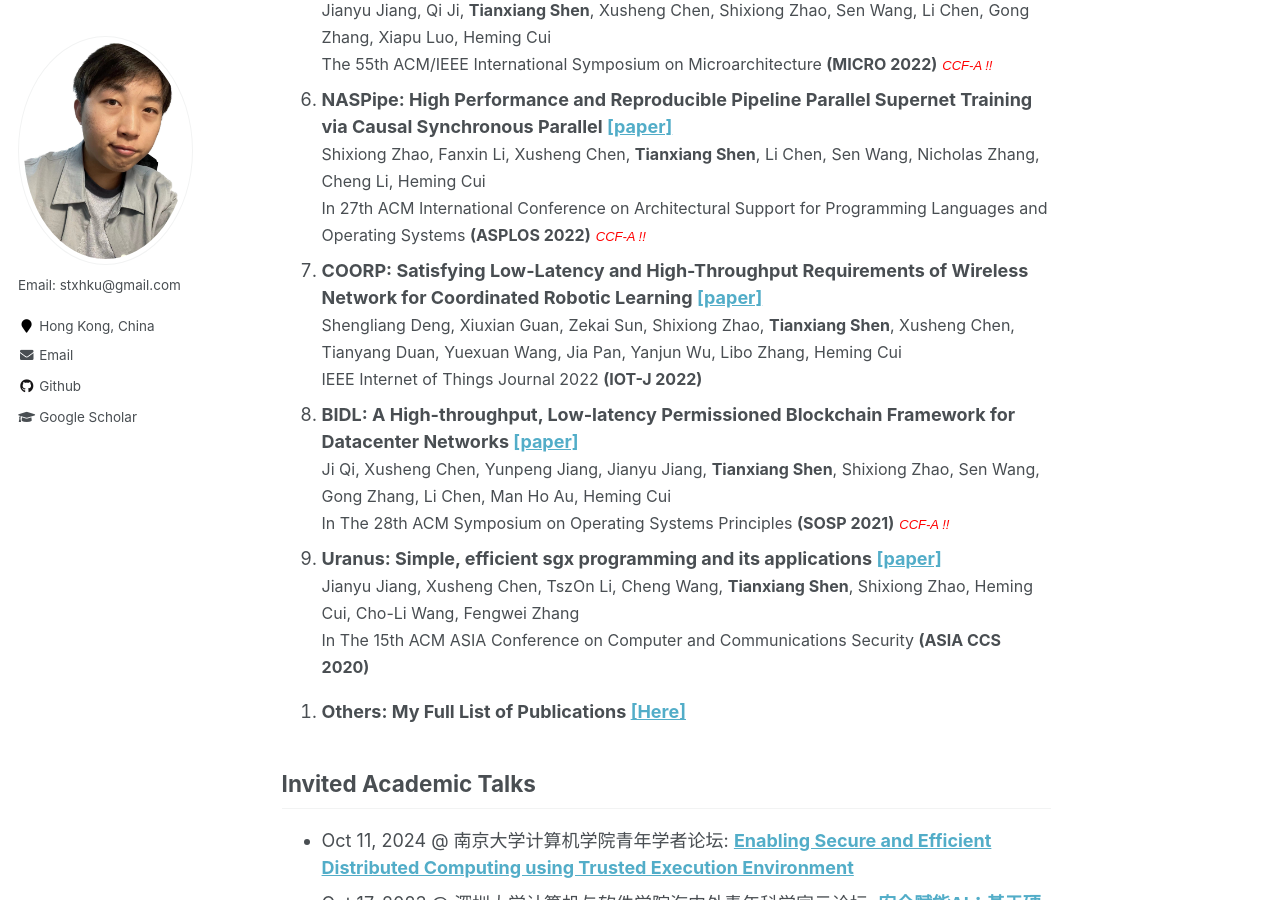
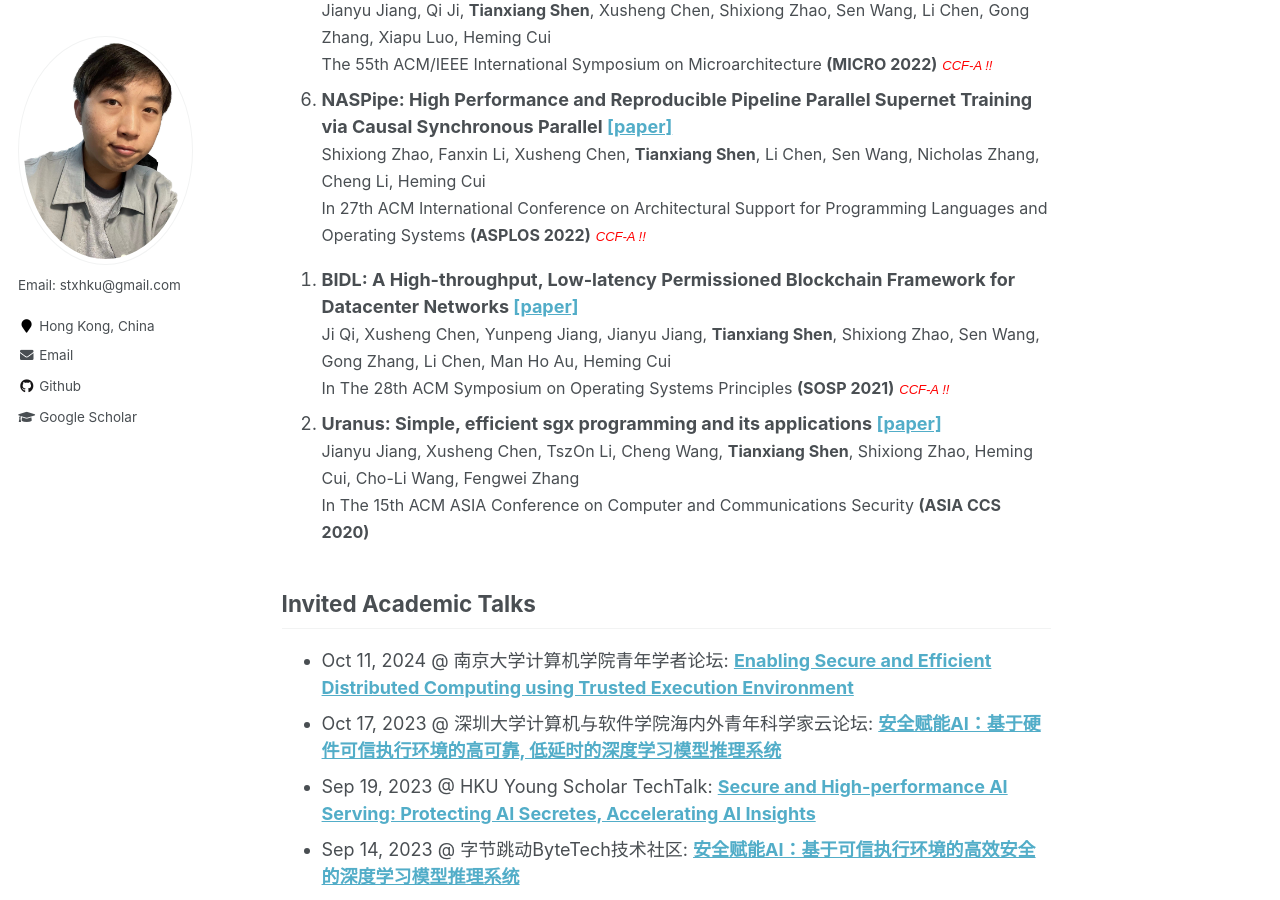
Before and after one commit to tianxiang999/tianxiang999.github.io, a Jekyll site: the page built from _pages/about.md, in a window 1280 px wide and 900 px high, scrolled down 1159 px. Built offline with Jekyll 4.4.1, drawn with Linux system fonts in a browser that asks for light colours; comment, search, counter and statistics services are not loaded; part of the change alters nothing that is shown.

Commit message:
Update about.md

```diff
--- a/_pages/about.md
+++ b/_pages/about.md
@@ -65,21 +65,21 @@ Selected Publications
    Shen</strong>, Li Chen, Sen Wang, Nicholas Zhang, Cheng Li, Heming
    Cui<br>In 27th ACM International Conference on Architectural Support for Programming Languages and Operating Systems <strong>(ASPLOS 2022)</strong></font><font size="2" face="arial" color="red"><i>CCF-A !!</i></font>
 
-7. <strong>COORP: Satisfying Low-Latency and High-Throughput Requirements of Wireless Network for Coordinated Robotic Learning [[paper]](https://i.cs.hku.hk/~heming/papers/iotj22-coorp.pdf)</strong>
+<!-- 7. <strong>COORP: Satisfying Low-Latency and High-Throughput Requirements of Wireless Network for Coordinated Robotic Learning [[paper]](https://i.cs.hku.hk/~heming/papers/iotj22-coorp.pdf)</strong>
   <br>
    <font size="3">Shengliang Deng, Xiuxian Guan, Zekai Sun, Shixiong Zhao, <strong>Tianxiang
    Shen</strong>, Xusheng Chen, Tianyang Duan, Yuexuan Wang, Jia Pan, Yanjun Wu,
    Libo Zhang, Heming Cui<br>IEEE Internet of Things Journal 2022 <strong>(IOT-J
-   2022)</strong></font>
+   2022)</strong></font> -->
 
-8. <strong>BIDL: A High-throughput, Low-latency Permissioned Blockchain
+7. <strong>BIDL: A High-throughput, Low-latency Permissioned Blockchain
   Framework for Datacenter Networks [[paper]](https://i.cs.hku.hk/~heming/papers/sosp21-bidl.pdf)</strong>
   <br>
    <font size="3">Ji Qi, Xusheng Chen, Yunpeng Jiang, Jianyu Jiang,
    <strong>Tianxiang Shen</strong>, Shixiong Zhao, Sen Wang, Gong Zhang, Li
    Chen, Man Ho Au, Heming Cui<br>In The 28th ACM Symposium on Operating Systems Principles <strong>(SOSP 2021)</strong></font><font size="2" face="arial" color="red"><i>CCF-A !!</i></font>
 
-9. <strong>Uranus: Simple, efficient sgx programming
+8. <strong>Uranus: Simple, efficient sgx programming
   and its applications [[paper]](https://i.cs.hku.hk/~heming/papers/asiaccs20-uranus.pdf)</strong>
   <br>
    <font size="3">Jianyu Jiang, Xusheng Chen, TszOn Li, Cheng Wang,
@@ -96,7 +96,6 @@ Selected Publications
    Security <strong>(ASIA CCS 2020)</strong></font>
  -->
 
-10. <strong>Others: My Full List of Publications [[Here]](https://scholar.google.com/citations?user=O9OOpR0AAAAJ&hl=zh-CN)</strong>
 
 
 <!-- <strong>UPA: An Automated, Accurate and Efficient Differentially Private Big-data Mining System [[paper]](https://i.cs.hku.hk/~heming/papers/dsn20-upa.pdf)
```
